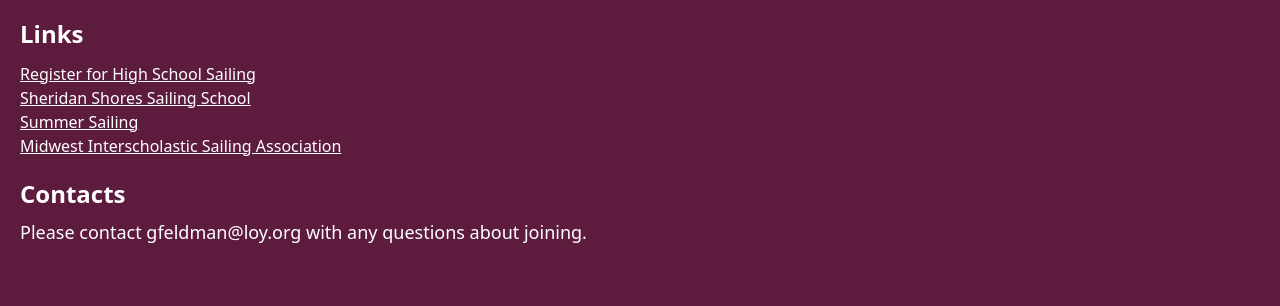
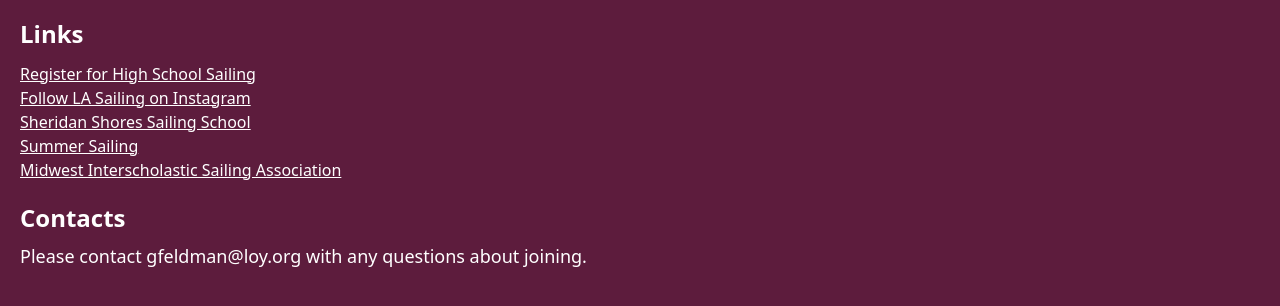
Before and after one commit to bleusos/loyolasailing, a website: page contact.html in a window 1280 px wide. Shown: the part 146-452 px from the top of the page. Drawn offline with Linux system fonts and the light colour scheme.

Commit message:
6th commit

```diff
--- a/contact.html
+++ b/contact.html
@@ -25,6 +25,7 @@
 
   <h1 class="text-loyola-100 ml-5 mt-5 mb-3 text-2xl font-semibold">Links</h1>
   <a class="text-loyola-100 m-5 underline hover:text-loyola-200" href="https://www.sheridanshore.org/highschool">Register for High School Sailing</a> <br>
+  <a class="text-loyola-100 m-5 underline hover:text-loyola-200" href="https://www.instagram.com/loyolaacademysailing/?hl=en">Follow LA Sailing on Instagram</a> <br>
   <a class="text-loyola-100 m-5 underline hover:text-loyola-200" href="https://www.sheridanshore.org">Sheridan Shores Sailing School</a> <br>
   <a class="text-loyola-100 m-5 underline hover:text-loyola-200" href="https://www.sheridanshore.org/jr-sailing">Summer Sailing</a> <br>
   <a class="text-loyola-100 m-5 underline hover:text-loyola-200" href="https://missa.hssailing.org">Midwest Interscholastic Sailing Association</a>
```
